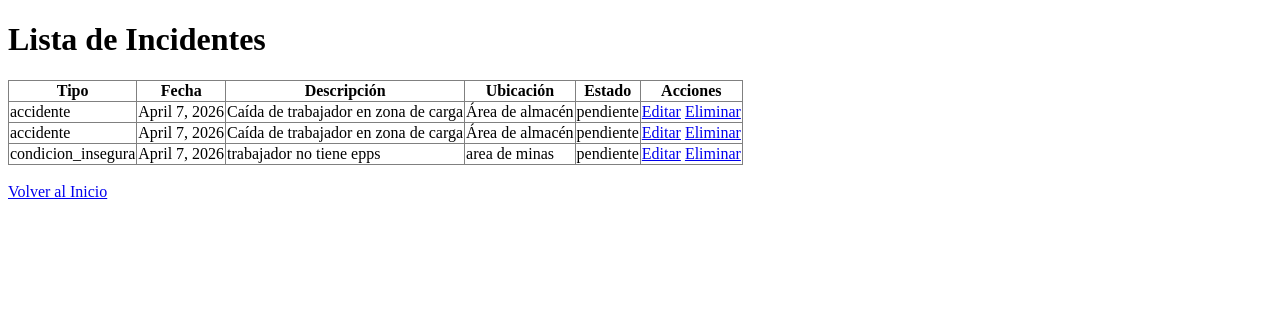
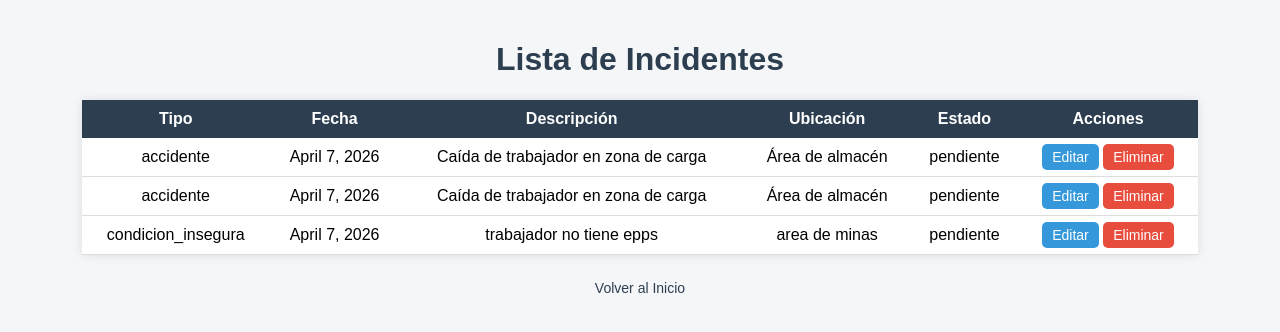
Before and after one commit to MsOrigami69/SomaSafe, a Django app: page /incidentes/ in a window 1280 px wide. Shown: the top 332 px of the page. Run offline with Django 5.2, Linux system fonts and the light colour scheme; data comes from the database, SQL or seed files in the repository; both versions use the stored data as it was after the commit.

Commit message:
Actualizacion de incidentes

```diff
--- a/incidentes/templates/lista_incidentes.html
+++ b/incidentes/templates/lista_incidentes.html
@@ -1,15 +1,78 @@
-<!DOCTYPE html>
+<!doctype html>
 <html lang="es">
   <head>
     <meta charset="UTF-8" />
-    <title>Lista de Incidentes</title>
-<head>
+    <title>Lista de incidentes</title>
+
+    <style>
+      body {
+        font-family: Arial, sans-serif;
+        background-color: #f4f6f8;
+        margin: 0;
+        padding: 20px;
+      }
+
+      h1 {
+        text-align: center;
+        color: #2c3e50;
+      }
+
+      table {
+        width: 90%;
+        margin: 20px auto;
+        border-collapse: collapse;
+        background: white;
+        box-shadow: 0 0 10px rgba(0, 0, 0, 0.1);
+      }
+
+      th {
+        background-color: #2c3e50;
+        color: white;
+        padding: 10px;
+      }
+
+      td {
+        padding: 10px;
+        text-align: center;
+        border-bottom: 1px solid #ddd;
+      }
+
+      tr:hover {
+        background-color: #f1f1f1;
+      }
+
+      a {
+        text-decoration: none;
+        padding: 5px 10px;
+        border-radius: 5px;
+        font-size: 14px;
+      }
+
+      a[href*="editar"] {
+        background-color: #3498db;
+        color: white;
+      }
+
+      a[href*="eliminar"] {
+        background-color: #e74c3c;
+        color: white;
+      }
+
+      .volver {
+        display: block;
+        text-align: center;
+        margin-top: 20px;
+        color: #2c3e50;
+      }
+    </style>
+  </head>
+
   <body>
     <h1>Lista de Incidentes</h1>
 
     {% if incidentes %}
-      <table border="1" style="border-collapse: collapse; padding: 8px;">
-        <theard>
+    <table>
+      <thead>
         <tr>
           <th>Tipo</th>
           <th>Fecha</th>
@@ -18,7 +81,8 @@
           <th>Estado</th>
           <th>Acciones</th>
         </tr>
-        </theard>
+      </thead>
+
       <tbody>
         {% for incidente in incidentes %}
         <tr>
@@ -29,18 +93,16 @@
           <td>{{ incidente.estado }}</td>
           <td>
             <a href="/editar/{{ incidente.id }}/">Editar</a>
-            <a href="/eliminar/{{ incidente.id }}/";">Eliminar</a>
+            <a href="/eliminar/{{ incidente.id }}/">Eliminar</a>
           </td>
         </tr>
         {% endfor %}
       </tbody>
     </table>
     {% else %}
-      <p>No hay incidentes registrados.</p>
+    <p style="text-align: center">No hay incidentes registrados.</p>
     {% endif %}
 
-    <br />
-    <a href="/">Volver al Inicio</a>
-
+    <a href="/" class="volver">Volver al Inicio</a>
   </body>
 </html>
```
Also changed, not shown: db.sqlite3. Lines whose indentation alone changed are shown as unchanged.
